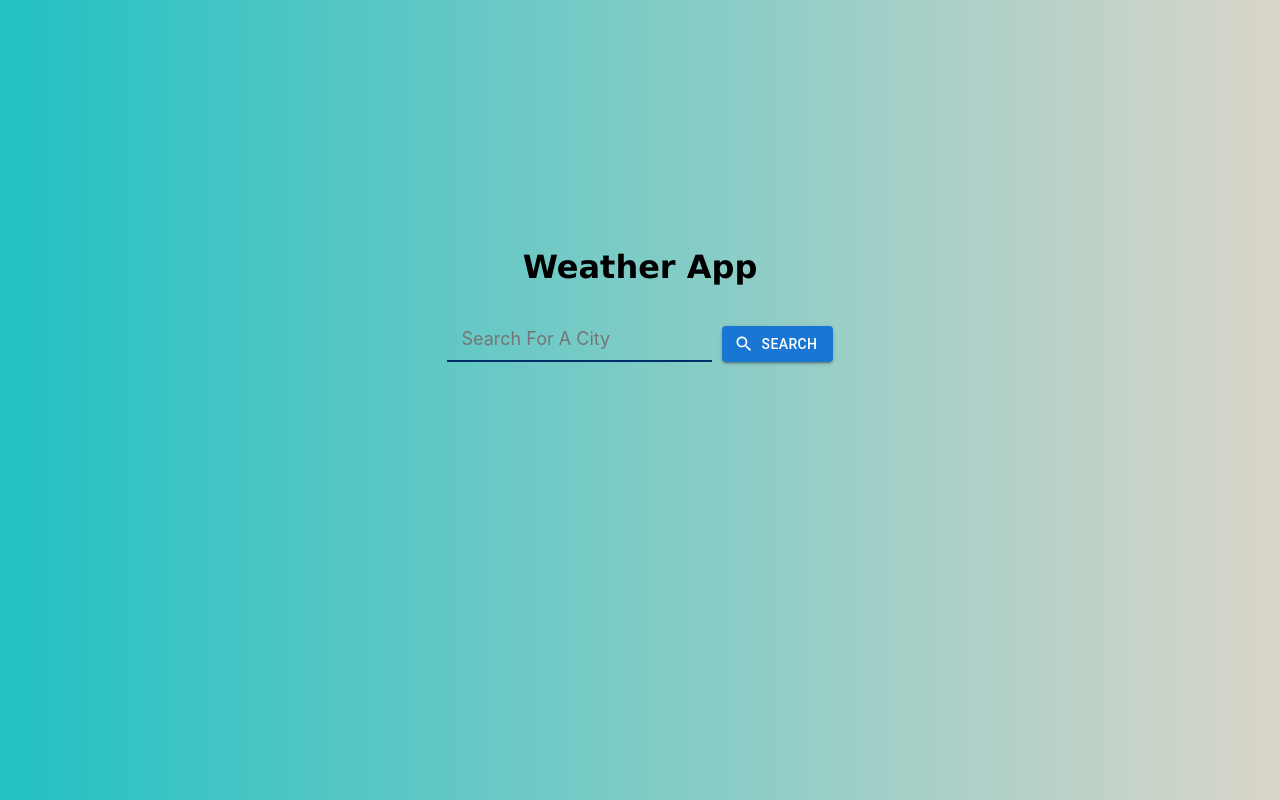
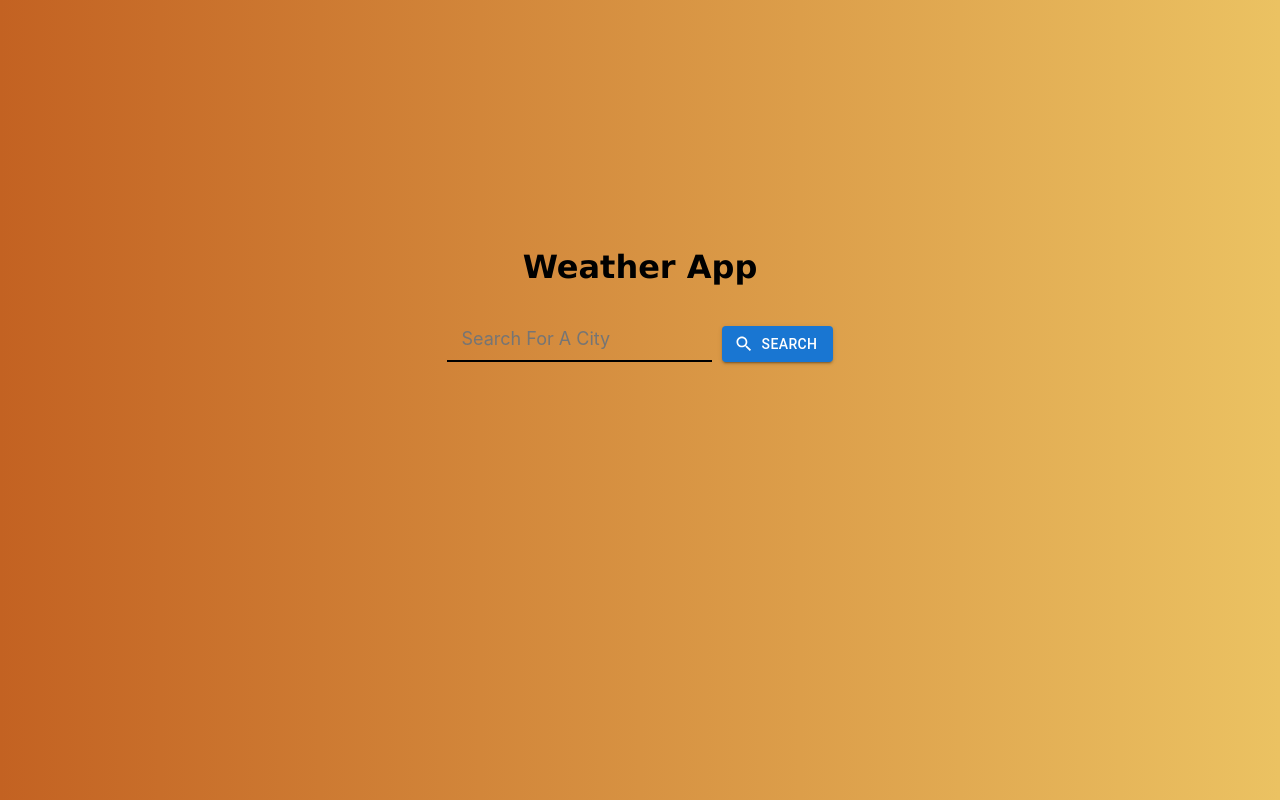
Before and after one commit to haristunner/Weather-App, a React (Create React App) app: page / in a window 1280 px wide. Built offline with nearby package versions, Linux system fonts and the light colour scheme.

Commit message:
Icons added

```diff
--- a/package.json
+++ b/package.json
@@ -15,6 +15,7 @@
     "react-dom": "^18.2.0",
     "react-dotenv": "^0.1.3",
     "react-scripts": "5.0.1",
+    "weather-icons-react": "^1.2.0",
     "web-vitals": "^2.1.4"
   },
   "scripts": {
--- /dev/null
+++ b/src/Images.css
@@ -0,0 +1,4 @@
+.image {
+    position: relative;
+    left: 25%;
+}
--- /dev/null
+++ b/src/Images.js
@@ -0,0 +1,16 @@
+import React from 'react'
+import "./Images.css"
+import { WiCloud, WiRain, WiDayHaze, WiCloudy, WiStormShowers, WiSnow } from 'weather-icons-react';
+
+export const Images = (props) => {
+
+    const value = props.image;
+
+    return (
+        <div className='image'>
+            {value === "haze" ?
+                <WiDayHaze size={100} /> : value === "Clouds" ? <WiCloud size={100} /> : value === "Rain" ? <WiRain size={100} /> : value === "Haze" ? <WiDayHaze size={100} />
+                    : value === "Storm" ? <WiStormShowers size={100} /> : value === "Clear" ? <WiCloudy size={100} /> : value === "snow" ? <WiSnow size={100} /> : null}
+        </div>
+    )
+}
--- a/src/box.css
+++ b/src/box.css
@@ -6,8 +6,9 @@
   text-align: start;
   box-shadow: 0px 3px 15px rgb(44, 44, 44);
   /* margin-top: 150px; */
-  background-color: rgb(128, 190, 202);
+  background-color: rgb(216, 182, 150);
   border-radius: 10px;
+
 }
 
 .celcius {
@@ -17,3 +18,9 @@
   font-size: x-large;
   padding: 30px 20px;
 }
+
+.img {
+  position: relative;
+  left: 75px;
+  color: rgb(78, 119, 119);
+}
--- a/src/box.js
+++ b/src/box.js
@@ -1,5 +1,6 @@
 import React from "react";
 import "./box.css";
+import { Images } from "./Images"
 
 export const Box = (props) => {
   return (
@@ -14,6 +15,7 @@ export const Box = (props) => {
             Temperature -{" "}
             <strong>{(props.weather.main.temp - 273).toFixed(2)} 'C</strong>
           </p>
+          <Images image={props.weather.weather[0].main} />
         </div>
       ) : null}
     </div>
--- a/src/weather.css
+++ b/src/weather.css
@@ -4,12 +4,10 @@
 }
 
 body {
-  background: rgb(34, 193, 195);
-  background: linear-gradient(
-    90deg,
-    rgba(34, 193, 195, 1) 0%,
-    rgba(218, 213, 201, 1) 100%
-  );
+
+  background: linear-gradient(90deg,
+      rgb(195, 98, 34) 0%,
+      rgb(235, 194, 98) 100%);
 }
 
 .weather {
@@ -29,7 +27,7 @@ body {
 input {
   border: none;
   background: local;
-  border-bottom: 2px solid rgb(0, 46, 105);
+  border-bottom: 2px solid rgb(0, 0, 0);
   width: 250px;
   outline: none;
   padding-left: 15px;
--- a/src/weather.js
+++ b/src/weather.js
@@ -29,6 +29,7 @@ export const Weather = () => {
       .then((res) => res.json())
       .then((response) => {
         setWeather(response);
+        console.log(response)
       })
       .catch((err) => console.error("error:" + err));
   };
```
Also changed, not shown: 2 other files (tests, documents, lock files or other folders).
